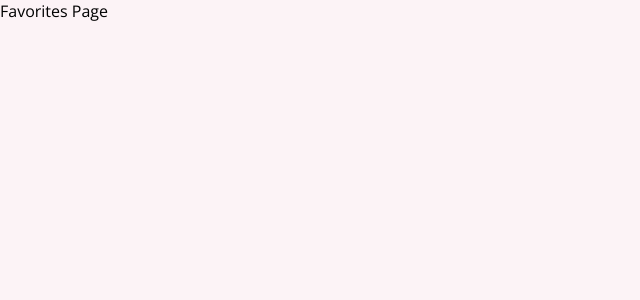
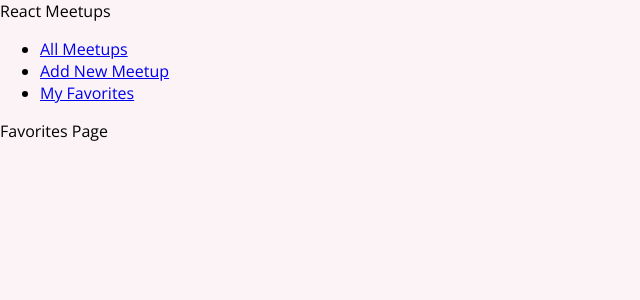
Before and after one commit to Timhung803/my-react-app2, a React (Create React App) app: page /favorites in a window 1280 px wide. Shown: the top 300 px of the page, without its empty margins (0-640 px from the left). Built offline with nearby package versions, Linux system fonts and the light colour scheme.

Commit message:
Added Navigation with router links

```diff
--- a/src/App.js
+++ b/src/App.js
@@ -2,10 +2,12 @@
 import AllMeetupsPage from "./pages/AllMeetups";
 import NewMeetupPage from "./pages/NewMeetup";
 import FavoritesPage from "./pages/Favorites";
+import MainNavigation from "./components/layout/MainNavigation";
 
 function App() {
   return (
     <div>
+      <MainNavigation />
       <Routes>
         <Route path="/" element={<AllMeetupsPage />} />
         <Route path="/new-meetup" element={<NewMeetupPage />} />
--- /dev/null
+++ b/src/components/layout/MainNavigation.js
@@ -0,0 +1,24 @@
+import { Link } from "react-router-dom";
+
+function MainNavigation() {
+  return (
+    <header>
+      <div>React Meetups</div>
+      <nav>
+        <ul>
+          <li>
+            <Link to='/'>All Meetups</Link>
+          </li>
+          <li>
+          <Link to='/new-meetup'>Add New Meetup</Link>
+          </li>
+          <li>
+          <Link to='/favorites'>My Favorites</Link>
+          </li>
+        </ul>
+      </nav>
+    </header>
+  );
+}
+
+export default MainNavigation;
```
